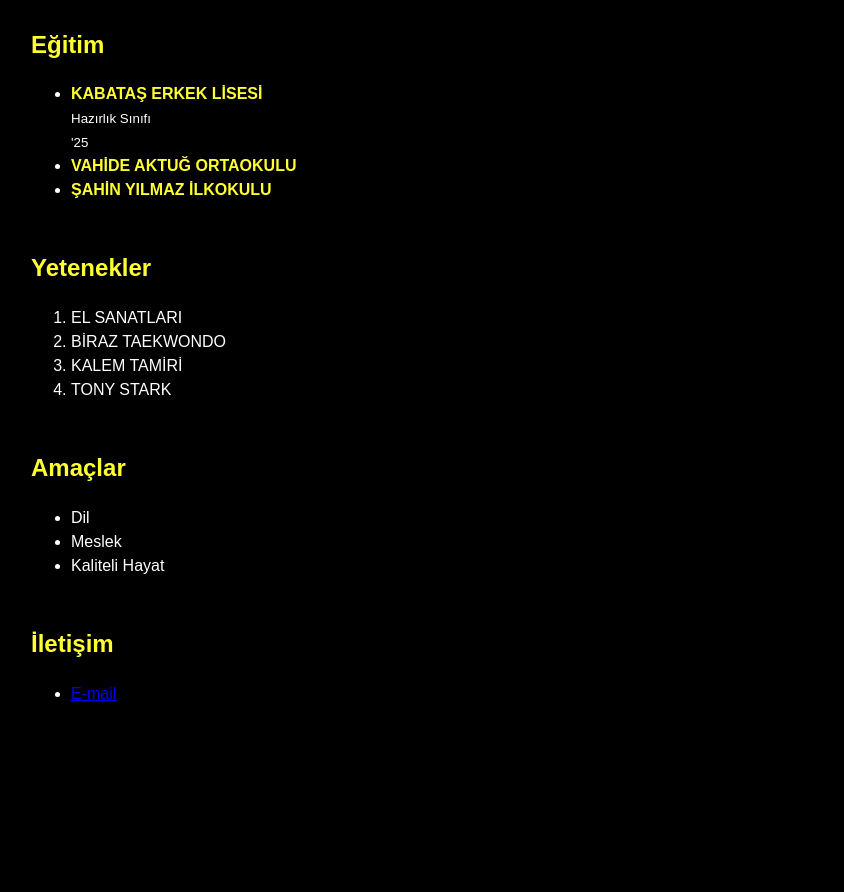
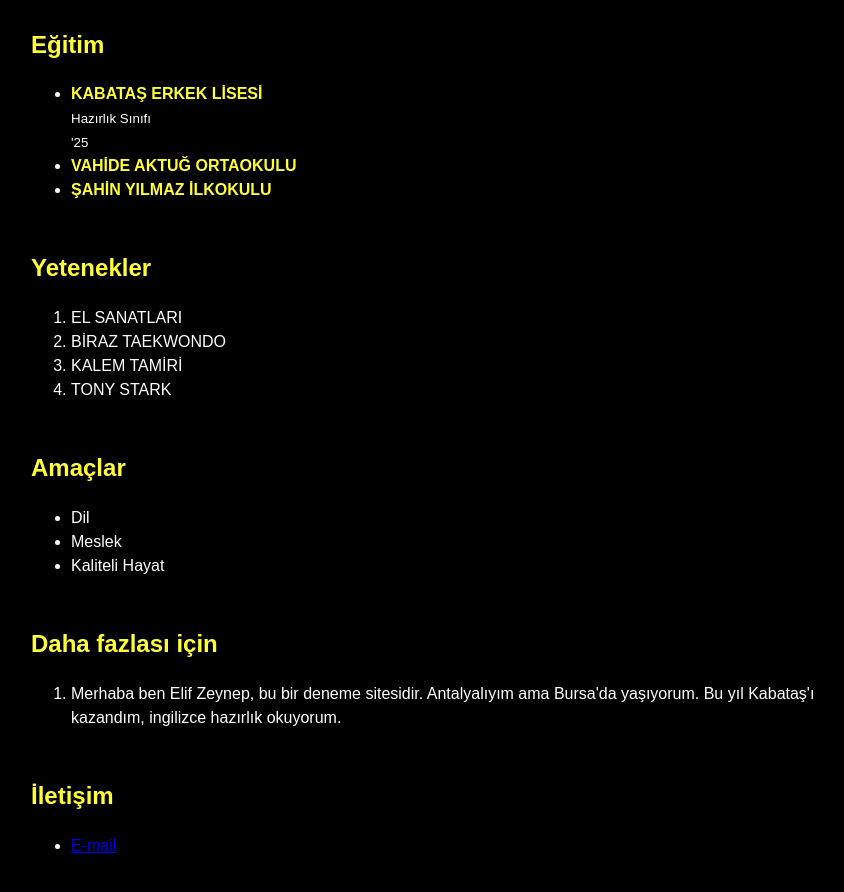
Before and after one commit to ezakca/web, a plain HTML site: page index.html in a window 1280 px wide. Shown: the part 681-1573 px from the top of the page, without its empty margins (209-1053 px from the left). Before the commit the page ends 1467 px from the top, so only its background shows below. Drawn offline with Linux system fonts and the light colour scheme.

Commit message:
Update index.html

```diff
--- a/index.html
+++ b/index.html
@@ -76,6 +76,17 @@
                       Kaliteli Hayat
                    </li>
               </ol>
+        </section>
+        <section>
+        <section id="for more">
+                                                                 <h2>Daha fazlası için</h2>
+              <ol>
+                   <li>
+                                            Merhaba ben Elif Zeynep, bu bir deneme sitesidir. Antalyalıyım
+                                    ama Bursa'da yaşıyorum. Bu yıl Kabataş'ı kazandım, ingilizce hazırlık okuyorum.
+                  </li>
+             </ol>
+        </section>
     </article>
 </main>
 <footer>
```
